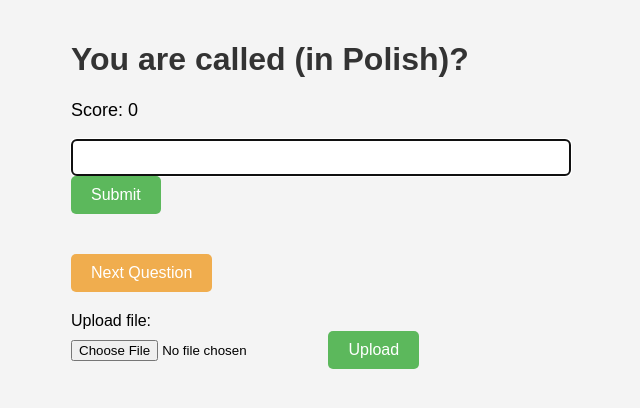
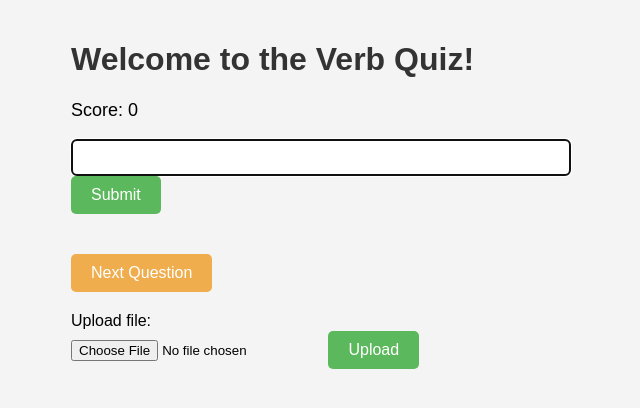
Before and after one commit to bago1/polbago, a Flask app: page / in a window 1280 px wide. Shown: the top 408 px of the page, without its empty margins (269-909 px from the left). Run offline with Flask 3, Linux system fonts and the light colour scheme; data that the repository does not hold is empty.

Commit message:
main.py deleted

```diff
--- /dev/null
+++ b/app.py
@@ -0,0 +1,78 @@
+from flask import Flask, request, jsonify, render_template, session, redirect, url_for
+from werkzeug.utils import secure_filename
+import sqlite3
+import pandas as pd
+import random
+import os
+
+app = Flask(__name__)
+app.secret_key = 'your_secret_key'
+
+# Initialize the database (Assuming init_db function is defined in db.py)
+with app.app_context():
+    from db import get_db, init_db
+    init_db(app)
+
+@app.route('/')
+def index():
+    all_verbs = fetch_all_verbs()
+
+    if 'score' not in session:
+        session['score'] = 0
+        session['feedback'] = None
+
+    if 'correct_answer' not in session:
+        # Placeholder for setting the first question if not set
+        session['correct_answer'] = "nazywam się"
+
+    question = "What's the next question?"  # Placeholder for actual question selection logic
+    return render_template('random_verb.html', verbs=all_verbs, feedback=session.get('feedback'), score=session['score'])
+
+@app.route('/add_verb', methods=['POST'])
+def add_verb():
+    verb_data = request.json
+    db = get_db()
+    db.execute('INSERT INTO verbs (infinitive, english_1, polish_1) VALUES (?, ?, ?)',
+               [verb_data['infinitive'], verb_data['english_1'], verb_data['polish_1']])
+    db.commit()
+    return jsonify({"message": "Verb added successfully!"}), 201
+
+@app.route('/get_verb/<infinitive>')
+def get_verb(infinitive):
+    db = get_db()
+    verb = db.execute('SELECT * FROM verbs WHERE infinitive = ?', (infinitive,)).fetchone()
+    if verb:
+        return jsonify(dict(verb))
+    return jsonify({"message": "Verb not found"}), 404
+
+@app.route('/upload', methods=['POST'])
+def upload_file():
+    if 'file' not in request.files:
+        return redirect(request.url)
+    file = request.files['file']
+    if file.filename == '':
+        return redirect(request.url)
+    if file and file.filename.endswith('.xlsx'):
+        filename = secure_filename(file.filename)
+        filepath = os.path.join('temporary_directory', filename)
+        file.save(filepath)
+        process_excel_file(filepath)
+        return redirect(url_for('index'))
+    return redirect(url_for('index'))
+
+def process_excel_file(filepath):
+    df = pd.read_excel(filepath)
+    db = get_db()
+    for _, row in df.iterrows():
+        # Assuming your Excel columns are named 'Infinitive', 'English_1', 'Polish_1', etc.
+        db.execute('INSERT INTO verbs (infinitive, english_1, polish_1, english_2, polish_2, english_3, polish_3, english_4, polish_4, english_5, polish_5, english_6, polish_6) VALUES (?, ?, ?, ?, ?, ?, ?, ?, ?, ?, ?, ?, ?)',
+                   (row['Infinitive'], row.get('English_1', ''), row.get('Polish_1', ''), row.get('English_2', ''), row.get('Polish_2', ''), row.get('English_3', ''), row.get('Polish_3', ''), row.get('English_4', ''), row.get('Polish_4', ''), row.get('English_5', ''), row.get('Polish_5', ''), row.get('English_6', ''), row.get('Polish_6', '')))
+    db.commit()
+
+def fetch_all_verbs():
+    db = get_db()
+    cursor = db.execute('SELECT * FROM verbs')
+    verbs = cursor.fetchall()
+    return verbs
+if __name__ == '__main__':
+    app.run(debug=True)
--- /dev/null
+++ b/db.py
@@ -0,0 +1,23 @@
+import sqlite3
+from flask import g
+
+DATABASE = 'verbs.db'
+
+def get_db():
+    if 'db' not in g:
+        g.db = sqlite3.connect(DATABASE)
+        g.db.row_factory = sqlite3.Row
+    return g.db
+
+def close_db(e=None):
+    db = g.pop('db', None)
+
+    if db is not None:
+        db.close()
+
+def init_db(app):
+    with app.app_context():
+        db = get_db()
+        with app.open_resource('schema.sql', mode='r') as f:
+            db.executescript(f.read())
+        db.commit()
--- a/main.py
+++ /dev/null
@@ -1,69 +0,0 @@
-import os
-from flask import Flask, render_template, request, session, redirect, url_for
-from werkzeug.utils import secure_filename
-import pandas as pd
-import random
-
-app = Flask(__name__)
-app.secret_key = 'your_secret_key'
-verbs = [
-    {
-        "infinitive": "nazywać się",
-        "questions": [
-            {"english": "I am called", "polish": "nazywam się"},
-            {"english": "You are called", "polish": "nazywasz się"},
-            {"english": "He/She/It is called", "polish": "nazywa się"},
-            {"english": "We are called", "polish": "nazywamy się"},
-            {"english": "You (plural) are called", "polish": "nazywacie się"},
-            {"english": "They are called", "polish": "nazywają się"}
-        ]
-    },
-]
-
-@app.route('/', methods=['GET', 'POST'])
-def show_random_verb():
-    if 'score' not in session:
-        session['score'] = 0  # Initialize score
-        session['feedback'] = None  # Initialize feedback
-
-    if request.method == 'POST':
-        file = request.files.get('file')
-        if file and file.filename.endswith('.xlsx'):
-            filename = secure_filename(file.filename)
-            directory = 'temporary_directory'
-            if not os.path.exists(directory):
-                os.makedirs(directory)  # Create the directory if it does not exist
-            filepath = os.path.join(directory, filename)
-            file.save(filepath)
-            process_excel_file(filepath)
-            session['feedback'] = "File uploaded successfully!"
-
-        user_answer = request.form.get('answer', '').strip().lower()
-        correct_answer = session.get('correct_answer', '').strip().lower()
-
-        if user_answer and user_answer == correct_answer:
-            session['score'] += 1
-            session['feedback'] = 'Correct!'
-        elif user_answer:
-            session['feedback'] = f"Incorrect! The correct answer was: {session['correct_answer']}"
-
-    random_verb = random.choice(verbs)
-    question_item = random.choice(random_verb['questions'])
-    session['correct_answer'] = question_item['polish']
-
-    question = f"{question_item['english']} (in Polish)?"
-    return render_template('random_verb.html', question=question, feedback=session.get('feedback'), score=session['score'], infinitive=random_verb['infinitive'])
-
-def process_excel_file(filepath):
-    df = pd.read_excel(filepath)
-    for _, row in df.iterrows():
-        verb = {
-            "infinitive": row['Infinitive'],
-            "questions": []
-        }
-        for i in range(1, 7):
-            verb['questions'].append({"english": row[f'English {i}'], "polish": row[f'Polish {i}']})
-        verbs.append(verb)
-
-if __name__ == '__main__':
-    app.run(debug=True)
--- /dev/null
+++ b/requirements.txt
@@ -0,0 +1,2 @@
+Flask
+sqlite3
--- /dev/null
+++ b/schema.sql
@@ -0,0 +1,17 @@
+DROP TABLE IF EXISTS verbs;
+CREATE TABLE verbs (
+    id INTEGER PRIMARY KEY AUTOINCREMENT,
+    infinitive TEXT NOT NULL,
+    english_1 TEXT,
+    polish_1 TEXT,
+    english_2 TEXT,
+    polish_2 TEXT,
+    english_3 TEXT,
+    polish_3 TEXT,
+    english_4 TEXT,
+    polish_4 TEXT,
+    english_5 TEXT,
+    polish_5 TEXT,
+    english_6 TEXT,
+    polish_6 TEXT
+);
--- a/templates/random_verb.html
+++ b/templates/random_verb.html
@@ -70,6 +70,12 @@
     </style>
 </head>
 <body>
+   <h1>Welcome to the Verb Quiz!</h1>
+    <ul>
+        {% for verb in verbs %}
+            <li>{{ verb.infinitive }} - {{ verb.english_1 }} - {{ verb.polish_1 }}</li>
+        {% endfor %}
+    </ul>
     <h1>{{ question }}</h1>
     {% if feedback %}
         <p class="feedback"><strong>{{ feedback }}</strong></p>
```
Also changed, not shown: data/verbs.db (added), verbs.db (added).
